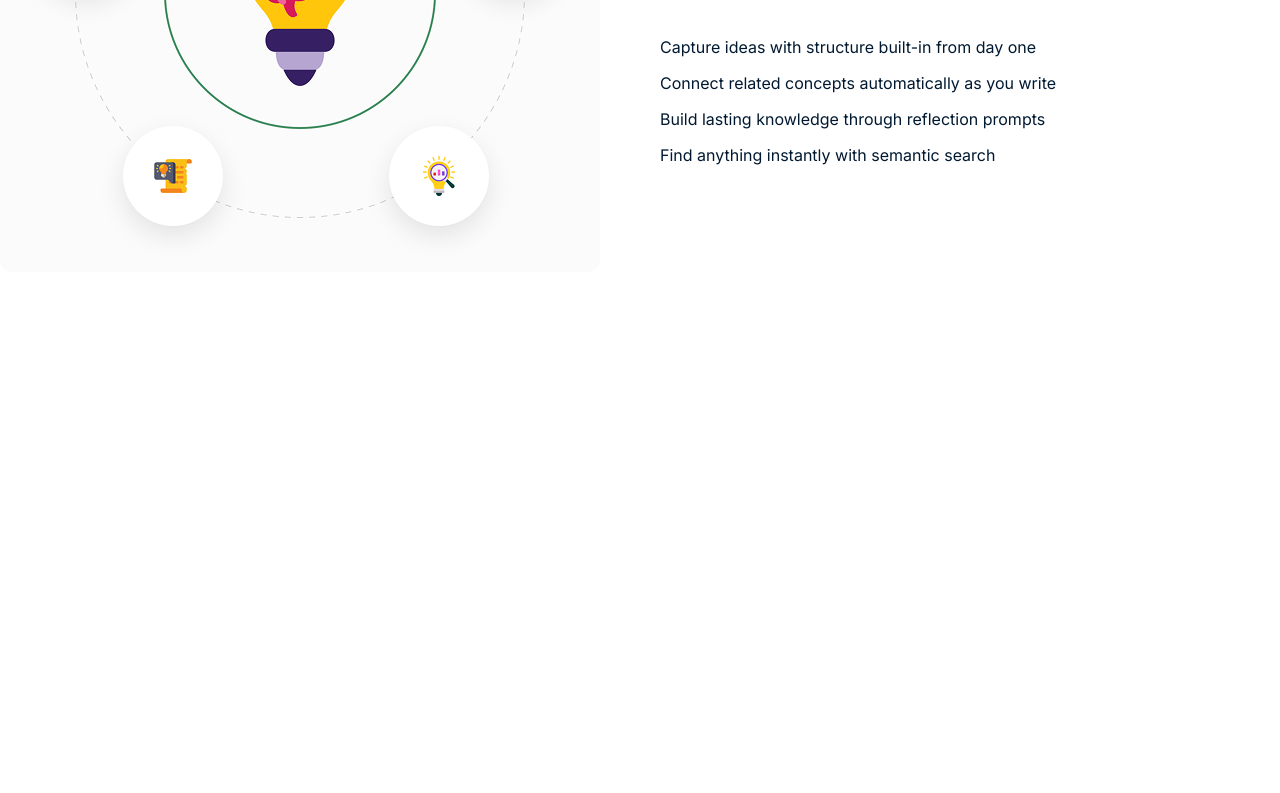
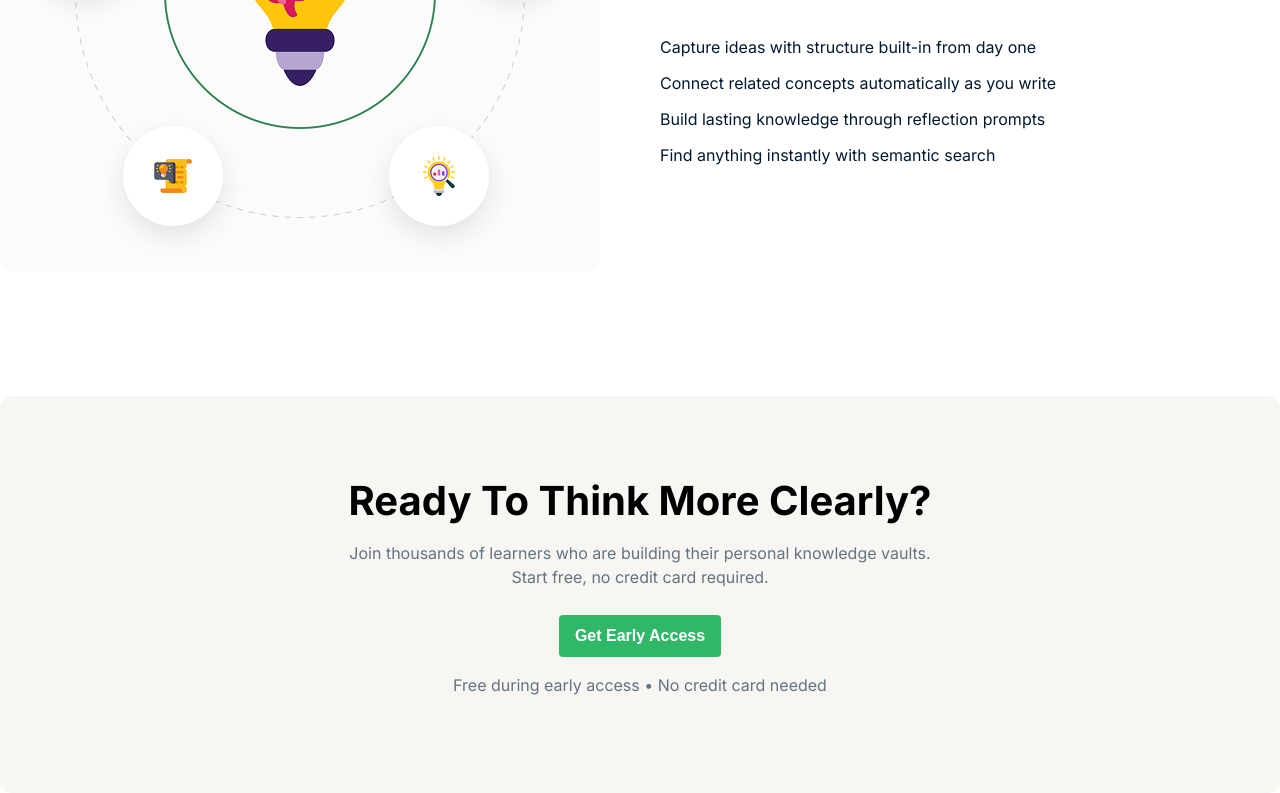
Before and after one commit to gazisaiful07/sohoj-sorol-assignment, a plain HTML site: page index.html in a window 1280 px wide. Shown: the part 1660-2453 px from the top of the page. Before the commit the page ends 2056 px from the top, so only its background shows below. Drawn offline with Linux system fonts and the light colour scheme.

```diff
--- a/index.html
+++ b/index.html
@@ -91,6 +91,17 @@
 
      </section>
 
+     <section>
+        <div class="early-access">
+            <h2>ready to think more clearly?</h2>
+            <p>Join thousands of learners who are building their personal knowledge vaults. <br>Start free, no credit card required.</p>
+            <button class="btn">Get Early Access</button>
+            <p>Free during early access • No credit card needed</p>
+        </div>
+
+     </section>
+
+
 
 
 
--- a/style.css
+++ b/style.css
@@ -191,3 +191,27 @@
     color: #001931;
 
 }
+
+.early-access {
+    background-color: #F7F6F2 ;
+    text-align: center;
+    max-width: 1360px;
+    margin: 0 auto;
+    border-radius: 12px;
+    padding: 80px 40px;
+
+}
+
+.early-access h2 {
+    font-size: 40px;
+    font-weight: bold;
+    text-transform: capitalize;
+}
+.early-access p {
+    font-size: 16px;
+    margin-top: 16px;
+    margin-bottom: 16px;
+    color: #627382;
+    line-height: 24px;
+
+}
```
